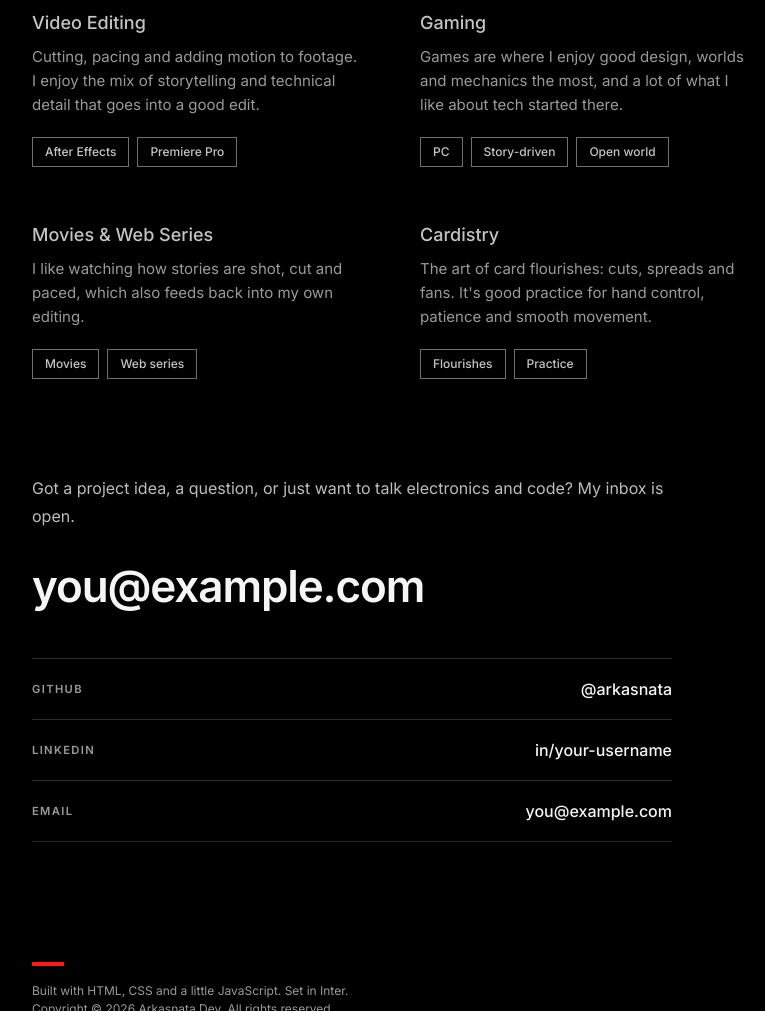
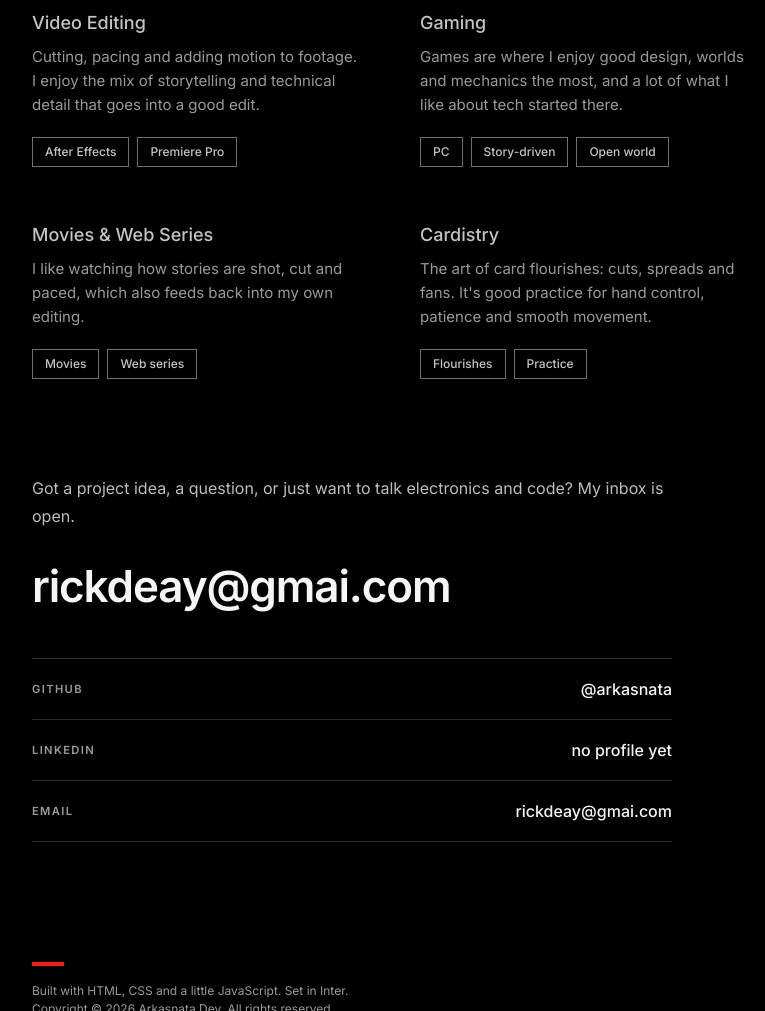
Before and after one commit to arkasnata/arkasnata.github.io, a plain HTML site: page index.html in a window 1280 px wide. Shown: the part 1789-2800 px from the top of the page, without its empty margins (248-1013 px from the left). Drawn offline with Linux system fonts and the light colour scheme.

Commit message:
Update contact information in index.html

```diff
--- a/index.html
+++ b/index.html
@@ -843,9 +843,11 @@
       </h2>
 
       <ul class="socials" aria-label="Social media">
-        <li class="fx-i" style="--i:5"><a href="https://github.com/arkasnata" target="_blank" rel="noreferrer">GitHub</a></li>
-        <li class="fx-i" style="--i:6"><a href="https://www.linkedin.com/in/your-username" target="_blank" rel="noreferrer">LinkedIn</a></li>
-        <li class="fx-i" style="--i:7"><a href="mailto:you@example.com">Email</a></li>
+        <li class="fx-i" style="--i:5"><a href="https://github.com/arkasnata" target="_blank"
+            rel="noreferrer">GitHub</a></li>
+        <li class="fx-i" style="--i:6"><a href="https://www.linkedin.com/" target="_blank" rel="noreferrer">LinkedIn</a>
+        </li>
+        <li class="fx-i" style="--i:7"><a href="mailto:rickdeay@gmai.com">Email</a></li>
       </ul>
 
     </header>
@@ -1042,14 +1044,17 @@
           Got a project idea, a question, or just want to talk electronics and code? My inbox is open.
         </p>
 
-        <a class="contact-mail reveal" href="mailto:you@example.com">
-          <span>you@example.com</span>
+        <a class="contact-mail reveal" href="mailto:rickdeay@gmai.com">
+          <span>rickdeay@gmai.com</span>
         </a>
 
         <ul class="contact-list reveal">
-          <li><a href="https://github.com/arkasnata" target="_blank" rel="noreferrer"><span class="c-lbl"><span class="k">GitHub</span></span><span class="v">@arkasnata</span></a></li>
-          <li><a href="https://www.linkedin.com/in/your-username" target="_blank" rel="noreferrer"><span class="c-lbl"><span class="k">LinkedIn</span></span><span class="v">in/your-username</span></a></li>
-          <li><a href="mailto:you@example.com"><span class="c-lbl"><span class="k">Email</span></span><span class="v">you@example.com</span></a>
+          <li><a href="https://github.com/arkasnata" target="_blank" rel="noreferrer"><span class="c-lbl"><span
+                  class="k">GitHub</span></span><span class="v">@arkasnata</span></a></li>
+          <li><a href="https://www.linkedin.com/" target="_blank" rel="noreferrer"><span class="c-lbl"><span
+                  class="k">LinkedIn</span></span><span class="v">no profile yet</span></a></li>
+          <li><a href="mailto:rickdeay@gmai.com"><span class="c-lbl"><span class="k">Email</span></span><span
+                class="v">rickdeay@gmai.com</span></a>
           </li>
         </ul>
       </section>
```
